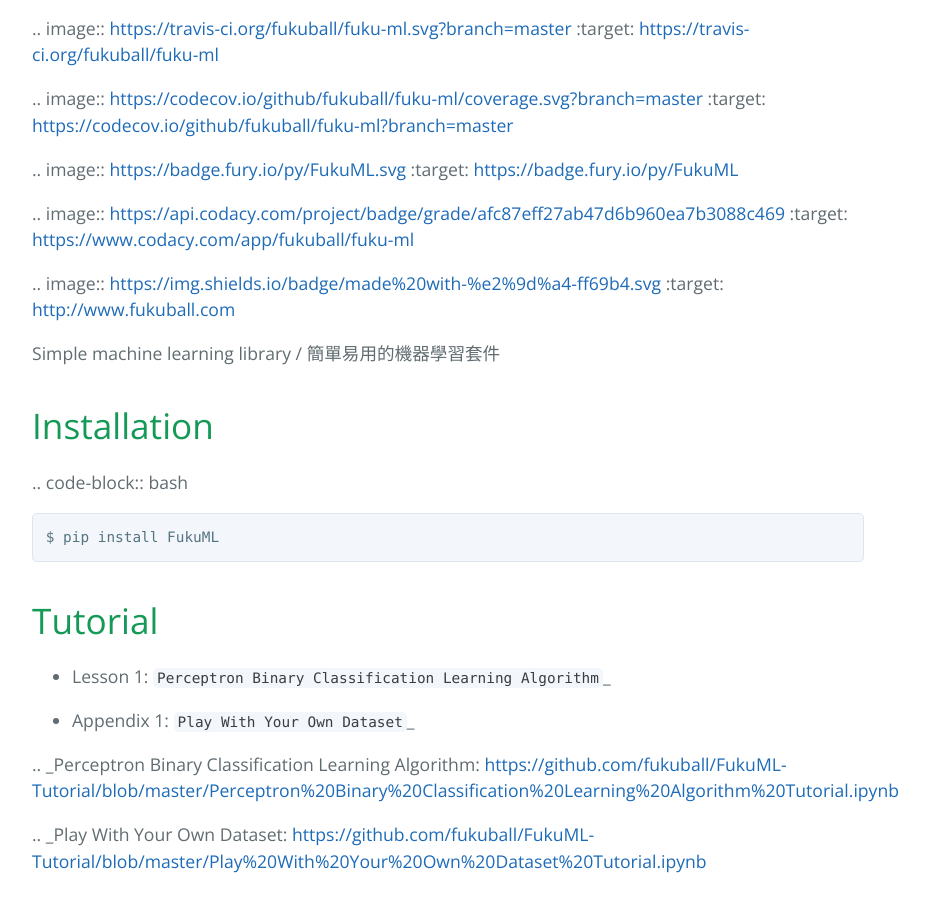
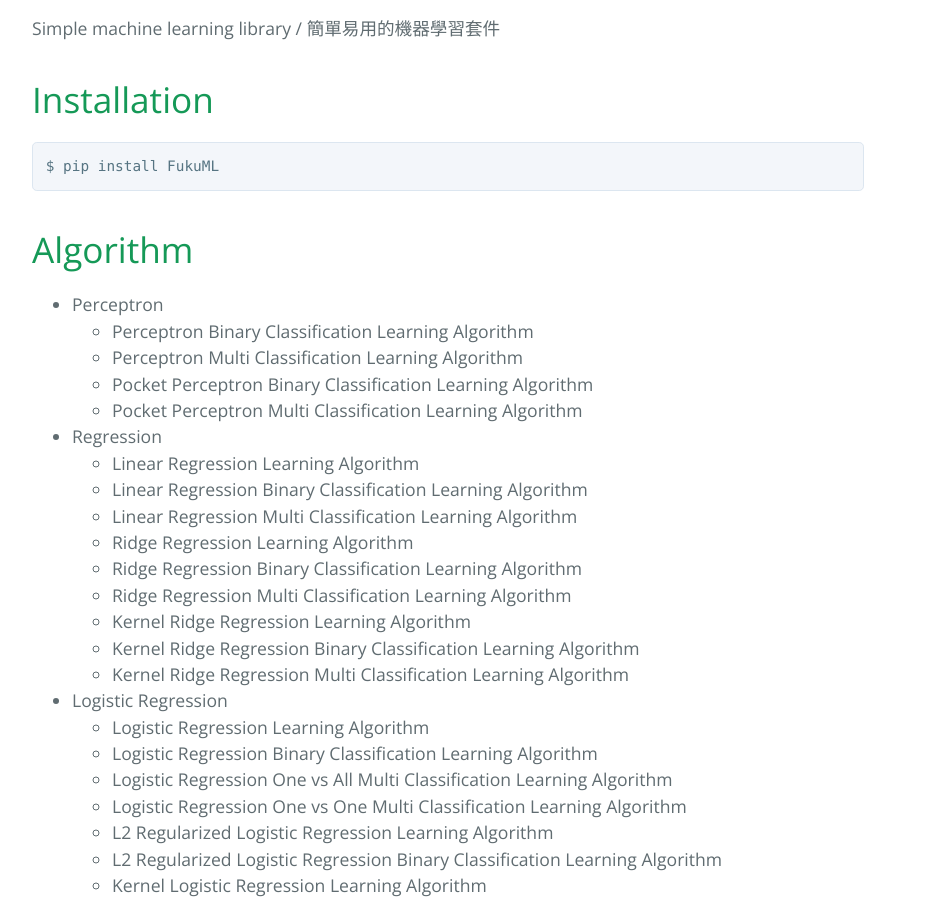
Before and after one commit to fukuball/fuku-ml, a plain HTML site: page index.html in a window 1280 px wide. Shown: the part 470-1371 px from the top of the page, without its empty margins (192-1121 px from the left). Drawn offline with nearby package versions, Linux system fonts and the light colour scheme.

Commit message:
Create gh-pages branch via GitHub

```diff
--- a/index.html
+++ b/index.html
@@ -22,42 +22,13 @@
       <h1>
 <a id="fukuml" class="anchor" href="#fukuml" aria-hidden="true"><span aria-hidden="true" class="octicon octicon-link"></span></a>FukuML</h1>
 
-<p>.. image:: <a href="https://travis-ci.org/fukuball/fuku-ml.svg?branch=master">https://travis-ci.org/fukuball/fuku-ml.svg?branch=master</a>
-    :target: <a href="https://travis-ci.org/fukuball/fuku-ml">https://travis-ci.org/fukuball/fuku-ml</a></p>
-
-<p>.. image:: <a href="https://codecov.io/github/fukuball/fuku-ml/coverage.svg?branch=master">https://codecov.io/github/fukuball/fuku-ml/coverage.svg?branch=master</a>
-    :target: <a href="https://codecov.io/github/fukuball/fuku-ml?branch=master">https://codecov.io/github/fukuball/fuku-ml?branch=master</a></p>
-
-<p>.. image:: <a href="https://badge.fury.io/py/FukuML.svg">https://badge.fury.io/py/FukuML.svg</a>
-    :target: <a href="https://badge.fury.io/py/FukuML">https://badge.fury.io/py/FukuML</a></p>
-
-<p>.. image:: <a href="https://api.codacy.com/project/badge/grade/afc87eff27ab47d6b960ea7b3088c469">https://api.codacy.com/project/badge/grade/afc87eff27ab47d6b960ea7b3088c469</a>
-    :target: <a href="https://www.codacy.com/app/fukuball/fuku-ml">https://www.codacy.com/app/fukuball/fuku-ml</a></p>
-
-<p>.. image:: <a href="https://img.shields.io/badge/made%20with-%e2%9d%a4-ff69b4.svg">https://img.shields.io/badge/made%20with-%e2%9d%a4-ff69b4.svg</a>
-    :target: <a href="http://www.fukuball.com">http://www.fukuball.com</a></p>
-
 <p>Simple machine learning library / 簡單易用的機器學習套件</p>
 
 <h1>
 <a id="installation" class="anchor" href="#installation" aria-hidden="true"><span aria-hidden="true" class="octicon octicon-link"></span></a>Installation</h1>
 
-<p>.. code-block:: bash</p>
-
 <pre><code>$ pip install FukuML
 </code></pre>
-
-<h1>
-<a id="tutorial" class="anchor" href="#tutorial" aria-hidden="true"><span aria-hidden="true" class="octicon octicon-link"></span></a>Tutorial</h1>
-
-<ul>
-<li><p>Lesson 1: <code>Perceptron Binary Classification Learning Algorithm</code>_</p></li>
-<li><p>Appendix 1: <code>Play With Your Own Dataset</code>_</p></li>
-</ul>
-
-<p>.. _Perceptron Binary Classification Learning Algorithm: <a href="https://github.com/fukuball/FukuML-Tutorial/blob/master/Perceptron%20Binary%20Classification%20Learning%20Algorithm%20Tutorial.ipynb">https://github.com/fukuball/FukuML-Tutorial/blob/master/Perceptron%20Binary%20Classification%20Learning%20Algorithm%20Tutorial.ipynb</a></p>
-
-<p>.. _Play With Your Own Dataset: <a href="https://github.com/fukuball/FukuML-Tutorial/blob/master/Play%20With%20Your%20Own%20Dataset%20Tutorial.ipynb">https://github.com/fukuball/FukuML-Tutorial/blob/master/Play%20With%20Your%20Own%20Dataset%20Tutorial.ipynb</a></p>
 
 <h1>
 <a id="algorithm" class="anchor" href="#algorithm" aria-hidden="true"><span aria-hidden="true" class="octicon octicon-link"></span></a>Algorithm</h1>
@@ -166,8 +137,6 @@
 <h1>
 <a id="usage" class="anchor" href="#usage" aria-hidden="true"><span aria-hidden="true" class="octicon octicon-link"></span></a>Usage</h1>
 
-<p>.. code-block:: py</p>
-
 <pre><code>&gt;&gt;&gt; import numpy as np
 # we need numpy as a base libray
 
@@ -213,14 +182,10 @@
 <h1>
 <a id="tests" class="anchor" href="#tests" aria-hidden="true"><span aria-hidden="true" class="octicon octicon-link"></span></a>Tests</h1>
 
-<p>.. code-block:: shell</p>
-
 <p>python test_fuku_ml.py</p>
 
 <h1>
 <a id="pep8" class="anchor" href="#pep8" aria-hidden="true"><span aria-hidden="true" class="octicon octicon-link"></span></a>PEP8</h1>
-
-<p>.. code-block:: shell</p>
 
 <p>pep8 FukuML/*.py --ignore=E501</p>
 
```
Also changed, not shown: params.json (+1 -1 lines).
